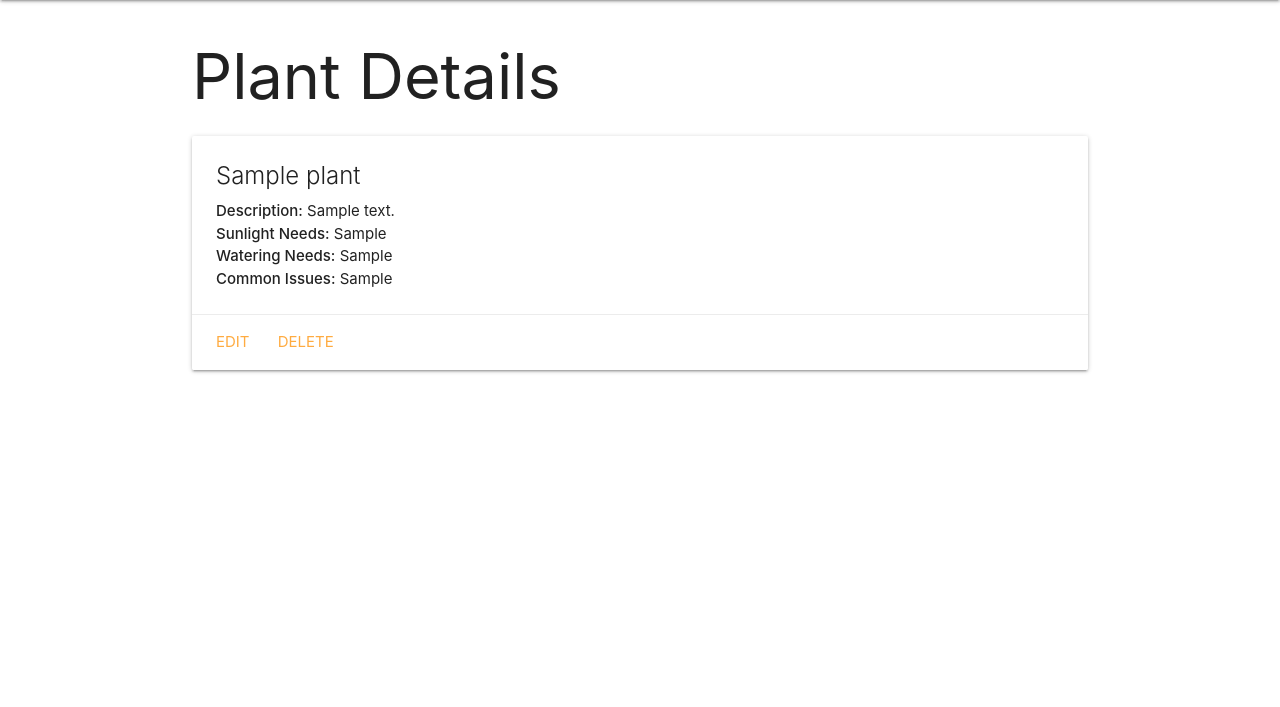
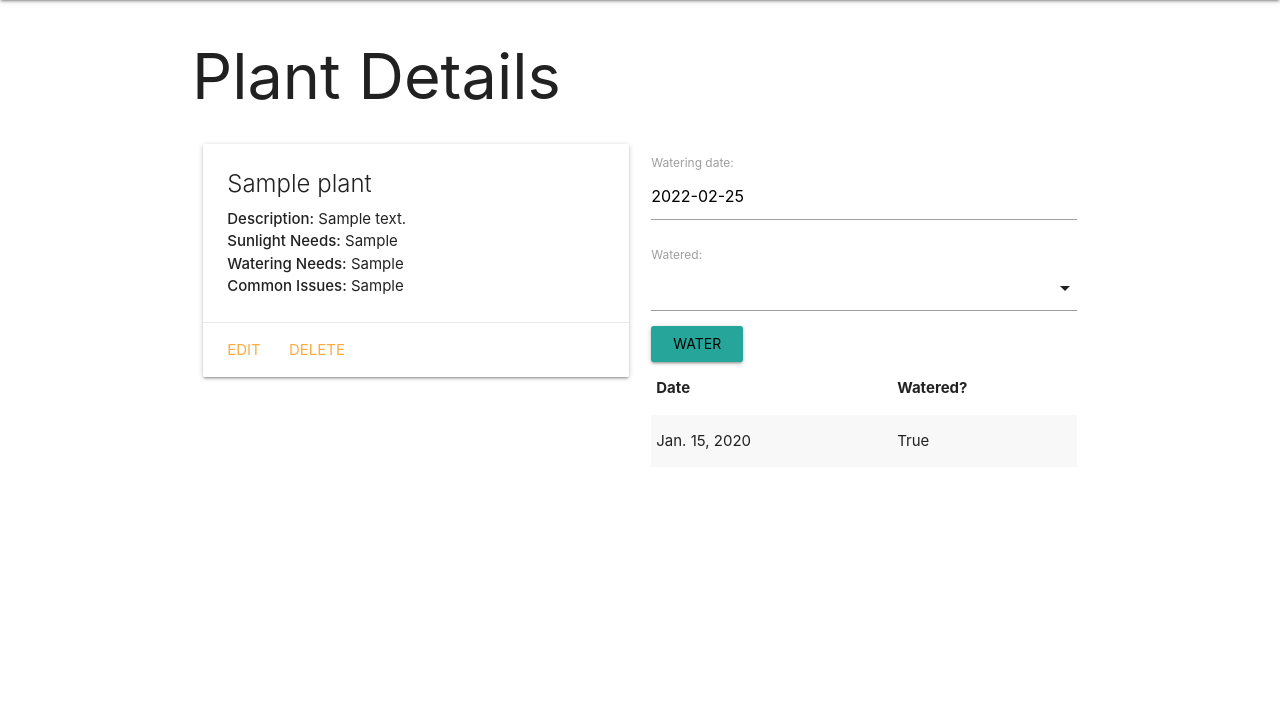
Before and after one commit to alainagossett/houseplant-django, a Django app: page /plants/1/ in a window 1280 px wide. Shown: the part 64-771 px from the top of the page. Run offline with Django 4.2, Linux system fonts and the light colour scheme; tables that the repository leaves empty hold one stand-in row (values such as "Sample post").

Commit message:
adds watering form to detail

```diff
--- a/main_app/forms.py
+++ b/main_app/forms.py
@@ -4,4 +4,4 @@ from .models import Watering
 class WateringForm(ModelForm):
     class Meta:
         model = Watering
-        fields = ('date', 'rotated')
+        fields = ('date', 'watered')
--- a/main_app/models.py
+++ b/main_app/models.py
@@ -19,7 +19,7 @@ class Plant(models.Model):
 
 class Watering(models.Model):
     date = models.DateField('watering date')
-    rotated = models.BooleanField(default=False)
+    watered = models.BooleanField(default=False)
     plant = models.ForeignKey(Plant, on_delete=models.CASCADE)
 
     def __str__(self):
--- /dev/null
+++ b/main_app/static/js/script.js
@@ -0,0 +1,13 @@
+
+const dateEl = document.getElementById('id_date');
+
+M.Datepicker.init(dateEl, {
+    format: 'yyyy-mm-dd',
+    defaultDate: new Date(),
+    setDefaultDate: true,
+    autoClose: true
+});
+
+const checkedEl = document.getElementById('id_watered');
+
+M.FormSelect.init(checkedEl);
--- a/main_app/templates/base.html
+++ b/main_app/templates/base.html
@@ -12,6 +12,8 @@
       href="https://cdnjs.cloudflare.com/ajax/libs/materialize/1.0.0/css/materialize.min.css"
     />
     <link rel="stylesheet" type="text/css" href="{% static 'css/style.css' %}" />
+    <script src="https://cdnjs.cloudflare.com/ajax/libs/materialize/1.0.0/js/materialize.min.js"></script>
+    <script defer src="{% static 'js/script.js' %}"></script>
   </head>
   <body>
     <header class="navbar-fixed">
--- a/main_app/templates/plants/detail.html
+++ b/main_app/templates/plants/detail.html
@@ -4,6 +4,8 @@
 
 <h1>Plant Details</h1>
 
+<div class="row">
+    <div class="col s6">
         <div class="card">
             <div class="card-content">
                 <span class="card-title">{{ plant.name }}</span>
@@ -17,5 +19,33 @@
                 <a href="{% url 'plants_delete' plant.id %}">Delete</a>
             </div>
         </div>
+    </div>
+    <div class="col s6">
+        <form action="" method="POST">
+            {% csrf_token %}
+            {{ watering_form.as_p }}
+            <input type="submit" class="waves-effect waves-light btn" value="Water" />
+        </form>
+        <table class="striped">
+            <thead>
+                <tr>
+                    <th>Date</th>
+                    <th>Watered?</th>
+                </tr>
+            </thead>
+            <tbody>
+                {% for watering in plant.watering_set.all %}
+                <tr>
+                    <td>{{ watering.date }}</td>
+                    <td>{{ watering.watered }}</td>
+                    <!--TO DO: FIGURE OUT HOW TO MAKE CHECKBOX APPEAR ON PAGE
+                    it works if you add a <span> under the input field in the form
+                    -->
+                </tr>
+                {% endfor %}
+            </tbody>
+        </table>
+    </div>
+</div>
 
 {% endblock %}
--- a/main_app/urls.py
+++ b/main_app/urls.py
@@ -9,4 +9,5 @@ urlpatterns = [
     path('plants.create', views.PlantCreate.as_view(), name='plants_create'),
     path('plants/<int:pk>/update/', views.PlantUpdate.as_view(), name='plants_update'),
     path('plants/<int:pk>/delete/', views.PlantDelete.as_view(), name='plants_delete'),
+    path('plants/<int:pk>/add_watering', views.add_watering, name='add_watering'),
 ]
--- a/main_app/views.py
+++ b/main_app/views.py
@@ -1,4 +1,4 @@
-from django.shortcuts import render
+from django.shortcuts import redirect, render
 from .models import Plant
 from .forms import WateringForm
 from django.views.generic.edit import CreateView, UpdateView, DeleteView
@@ -22,6 +22,14 @@ def plants_detail(request, plant_id):
         'watering_form': watering_form
         })
 
+def add_watering(request, plant_id):
+    form = WateringForm(request.POST)
+    if form.isvalid():
+        new_watering = form.save(commit=False)
+        new_watering.plant_id = plant_id
+        new_watering.save()
+    return redirect('detail', plant_id=plant_id)
+
 class PlantCreate(CreateView):
     model = Plant
     fields = '__all__'
```
Also changed, not shown: main_app/migrations/0004_rename_rotated_watering_watered.py (added). Lines whose indentation alone changed are shown as unchanged.
